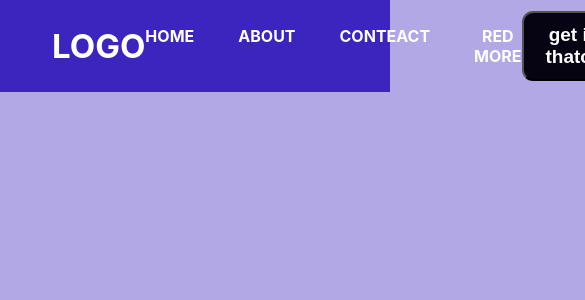
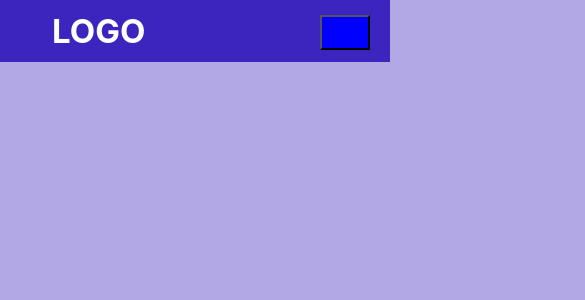
Before and after one commit to ibrahim-koraikir1/Portfolio-Website, a React (Create React App) app: page / in a window 390 px wide. Shown: the top 300 px of the page, 585 px wide, since content can reach past the window. Built offline with nearby package versions, Linux system fonts and the light colour scheme.

Commit message:
make navbar responsive ..

```diff
--- a/package.json
+++ b/package.json
@@ -8,6 +8,7 @@
     "@testing-library/user-event": "^13.5.0",
     "react": "^18.2.0",
     "react-dom": "^18.2.0",
+    "react-icons": "^4.4.0",
     "react-scripts": "^5.0.1",
     "web-vitals": "^2.1.4"
   },
--- a/src/componets/nav/Nav.js
+++ b/src/componets/nav/Nav.js
@@ -1,14 +1,16 @@
 import React , {useState} from 'react'
 import "./nav.css"
+
 export default function Nav() {
 
     const [active , setactive] = useState("")
+    const [btn , setbtn] = useState(false)
 
   return (
-    <div className='nav'>
+    <div className={btn ? "nav": "nav"}>
       <div className='logo'>logo</div>
 
-      <div className='ul'>
+      <div className={btn ? "ul add" : "ul"}>
           <a href='#' className={active === "home" ? "active" : ""} onClick={()=> setactive("home")} >home</a>
           <a href='#' className={active === "about" ? "active" : ""} onClick={()=> setactive("about") }>about</a>
           <a href='#' className={active === "conteact" ? "active" : ""} onClick={()=> setactive("conteact") }>conteact</a>
@@ -16,6 +18,8 @@ export default function Nav() {
       </div>
 
       <button className='btn'> get in thatch </button>
+      <button className='menu' onClick={()=> setbtn(!btn)}>  </button>
+
     </div>
   )
 }
--- a/src/componets/nav/nav.css
+++ b/src/componets/nav/nav.css
@@ -39,3 +39,40 @@
 .ul a.active{
     opacity: 0.5;
 }
+.menu{
+    display: none;
+}
+@media (max-width: 768px) {
+     .nav{
+        align-items: start;
+     }
+    .menu{
+        width:50px;
+        display:  block ;
+        background: blue;
+        position: absolute;
+        top:15px ;
+        right:20px ;
+        font-sizes: 22px;
+        height: 35px;
+    }
+    .ul{
+        display: flex;
+        padding-top: 20px ;
+        flex-direction: column;
+        position: absolute;
+        left: -3345px ;
+        translate: all .5s ;
+    }
+
+    .ul.add{
+        transition: all 0.6s ease;
+        justify-content: center;
+        margin-top:50px ;
+        width: 100%;
+        left: 0;
+        background-color: #3b25be;
+    }
+
+    .btn{display:none}
+}
```
Also changed, not shown: 1 other file (tests, documents, lock files or other folders).
